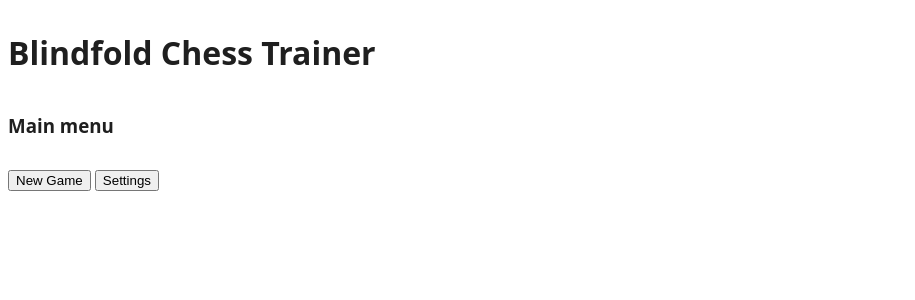
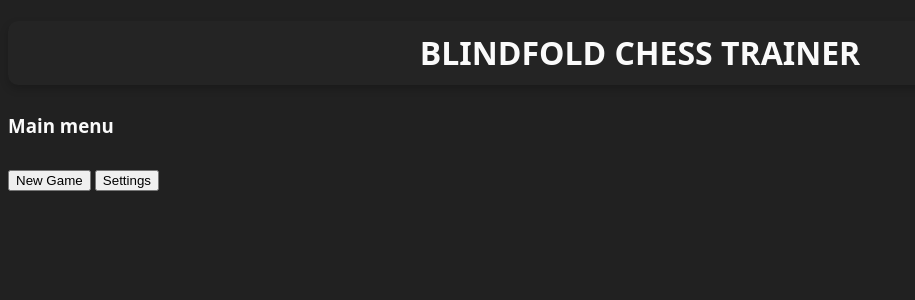
Before and after one commit to VivekThazhathattil/vivekthazhathattil.github.io, a PHP site: page / in a window 1280 px wide. Shown: the top 300 px of the page, without its empty margins (0-915 px from the left). Run offline with PHP 8.4, Linux system fonts and the light colour scheme.

Commit message:
add basic material design

```diff
--- a/chess-blindfold-trainer/index.html
+++ b/chess-blindfold-trainer/index.html
@@ -9,8 +9,8 @@
 		<script type="text/javascript" src="scripts.js"></script>
 	</head>
 	<body>
-		<header>
-			<h1>Blindfold Chess Trainer</h1>
+		<header class="card round-edge">
+			<h1><a href="#"> BLINDFOLD CHESS TRAINER </a></h1>
 		</header>
 		<main>
 <!-- ****************************************************  -->
@@ -32,14 +32,14 @@
 						<button class="exit-to-menu">Return to Menu</button>
 						<button id="next-puzzle">Next</button>
 					</div>
-					<div id="pieces-container">
-						<div id="white-pieces-container">
+					<div id="pieces-container" class="card round-edge">
+						<div id="white-pieces-container" class="card round-edge">
 						</div>
-						<div id="black-pieces-container">
+						<div id="black-pieces-container" class="card round-edge">
 						</div>
 					</div> <!-- pieces-container-->
 				</div> <!-- info-pane -->
-				<div id="chessboard">
+				<div id="chessboard" class="card round-edge">
 					<div id="square-prototype" class="square">
 					</div>
 				</div>
--- a/chess-blindfold-trainer/scripts.js
+++ b/chess-blindfold-trainer/scripts.js
@@ -24,8 +24,6 @@ function showGameWindow(){
 function createChessBoard(){
 	$('#chessboard').css({
 		"background-color": "black",
-		"width": "400px",
-		"height": "400px",
 		"margin": "auto"
 	});
 	const files = "abcdefgh";
@@ -68,6 +66,11 @@ function createChessBoard(){
 		}
 	}
 	$("#square-prototype").remove();
+	/* round the outer edges of the chess square at the corner of the chessboard */
+	$("#h8").css("border-top-right-radius","10px");
+	$("#a8").css("border-top-left-radius","10px");
+	$("#h1").css("border-bottom-right-radius","10px");
+	$("#a1").css("border-bottom-left-radius","10px");
 }
 
 function showPieceLocContainer(){
@@ -105,18 +108,19 @@ function getPieceLocFromFEN(fen){
 
 function iconify(letter){
 	switch(letter){
-		case 'r': return '♜';
-		case 'n': return '♞';
-		case 'b': return '♝';
-		case 'q': return '♛';
-		case 'k': return '♚';
-		case 'p': return '♟︎';
-		case 'R': return '♖';
-		case 'N': return '♘';
-		case 'B': return '♗';
-		case 'Q': return '♕';
-		case 'K': return '♔';
-		case 'P': return '♙';
+		case 'R': return '♜';
+		case 'N': return '♞';
+		case 'B': return '♝';
+		case 'Q': return '♛';
+		case 'K': return '♚';
+		case 'P': return '♟︎';
+
+		case 'r': return '♖';
+		case 'n': return '♘';
+		case 'b': return '♗';
+		case 'q': return '♕';
+		case 'k': return '♔';
+		case 'p': return '♙';
 	}
 	console.log("Error: Unrecognized letter");
 	return letter;
@@ -139,8 +143,21 @@ function updatePiecesArrToBoardCoords(obj){
 function loadNextPuzzle(fen){
 	let piecesObj = getPieceLocFromFEN(fen)
 	let piecesArr = updatePiecesArrToBoardCoords(piecesObj);
-	$("#white-pieces-container").html("<h2>White:</h2><h2>" + piecesArr[0].join(" ") + "</h2>");
-	$("#black-pieces-container").html("<h2>Black:</h2><h2>" + piecesArr[1].join(" ") + "</h2>");
+	$("#pieces-container").css({
+		"padding" : "10px",
+	});
+	$("#white-pieces-container").css({
+		"padding-left" : "10px",
+		"padding-right": "10px",
+		"margin" : "10px",
+	});
+	$("#black-pieces-container").css({
+		"padding-left": "10px",
+		"padding-right": "10px",
+		"margin" : "10px",
+	});
+	$("#white-pieces-container").html("<h2>White:</h2><hr><h2>" + piecesArr[0].join("\n") + "</h2>");
+	$("#black-pieces-container").html("<h2>Black:</h2><hr><h2>" + piecesArr[1].join("\n") + "</h2>");
 }
 
 function getFenArrFromCsv(){
--- a/chess-blindfold-trainer/styles.css
+++ b/chess-blindfold-trainer/styles.css
@@ -8,20 +8,57 @@
 	--olive: #3D9970;
 	--text-black: #1F1F1F;
 
-	background-color: white;
+	--text-white: #FAFAFA;
+	--bg-black: #212121;
+	--overlay: rgba(255, 255, 255, 0.01);
+
+	background-color: var(--bg-black);
 	font-family: "Noto Sans", sans-serif;
-	color: var(--text-black);
+	color: var(--text-white);
 	line-height: 2;
 }
-/* *{ border: dashed 1px black;} */
+header{
+	text-align: center;
+}
+a{
+	text-decoration: none;
+	color: var(--text-white);
+}
+.card {
+  /* Add shadows to create the "card" effect */
+  box-shadow: 0 4px 8px 0 rgba(0,0,0,0.2);
+	background-color: var(--overlay);
+;
+  transition: 0.3s;
+}
+
+/* On mouse-over, add a deeper shadow */
+.card:hover {
+  box-shadow: 0 8px 16px 0 rgba(0,0,0,0.2);
+}
+.round-edge{
+	border-radius: 10px;
+}
+.ab{ border: dashed 1px white;}
 #game-window{
 	display: flex;
 	flex-direction: row;
+	justify-content: space-around;
 }
 #pieces-container{
+	display: flex;
+	flex-direction: row;
+	width: 500px;
+	margin: 10px;
+	justify-content: center;
+	align-items: center;
 }
 #chessboard{
 	display: grid;
+	margin: 10px;
+	width: 400px;
+	height: 400px;
+	border: solid 10px #242424;
 	grid-template-columns: auto auto auto auto auto auto auto auto;
 }
 
@@ -30,4 +67,13 @@
 		display: flex;
 		flex-direction: column;
 	}
+	#pieces-container{
+		display: flex;
+		flex-direction: column;
+		width: auto;
+		height: auto;
+		margin: 10px;
+		justify-content: center;
+		align-items: center;
+	}
 }
```
